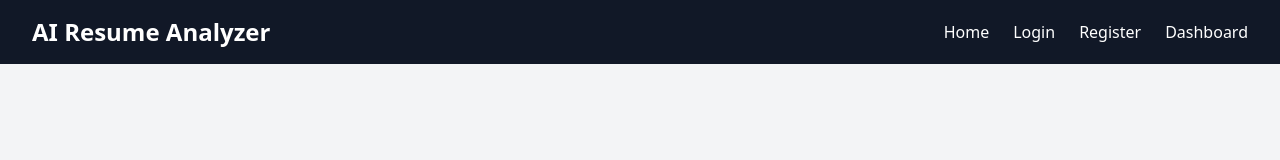
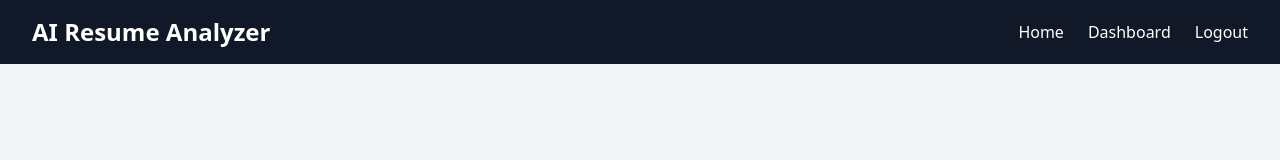
Before and after one commit to Anshu2607/AI-Resume-Analyzer, a React app in the folder frontend/: page / in a window 1280 px wide. Shown: the top 160 px of the page. Built offline with nearby package versions, Linux system fonts and the light colour scheme; sample sign-in values are in the browser's storage; the HTML template or start-up script is replaced by a standard one.

Commit message:
Added dynamic navbar and logout functionality

```diff
--- a/frontend/src/components/Navbar.jsx
+++ b/frontend/src/components/Navbar.jsx
@@ -1,15 +1,50 @@
-import { Link } from "react-router-dom";
+import { Link, useNavigate } from "react-router-dom";
 
 export default function Navbar() {
+  const navigate = useNavigate();
+
+  const isLoggedIn = localStorage.getItem("isLoggedIn");
+
+  const handleLogout = () => {
+    localStorage.removeItem("isLoggedIn");
+    navigate("/");
+  };
+
   return (
     <nav className="bg-gray-900 text-white px-8 py-4 flex justify-between items-center">
       <h1 className="text-2xl font-bold">AI Resume Analyzer</h1>
 
       <div className="space-x-6">
-        <Link to="/">Home</Link>
-        <Link to="/login">Login</Link>
-        <Link to="/register">Register</Link>
-        <Link to="/dashboard">Dashboard</Link>
+
+        <Link to="/" className="hover:text-blue-400">
+          Home
+        </Link>
+
+        {!isLoggedIn ? (
+          <>
+            <Link to="/login" className="hover:text-blue-400">
+              Login
+            </Link>
+
+            <Link to="/register" className="hover:text-blue-400">
+              Register
+            </Link>
+          </>
+        ) : (
+          <>
+            <Link to="/dashboard" className="hover:text-blue-400">
+              Dashboard
+            </Link>
+
+            <button
+              onClick={handleLogout}
+              className="hover:text-red-400"
+            >
+              Logout
+            </button>
+          </>
+        )}
+
       </div>
     </nav>
   );
```
